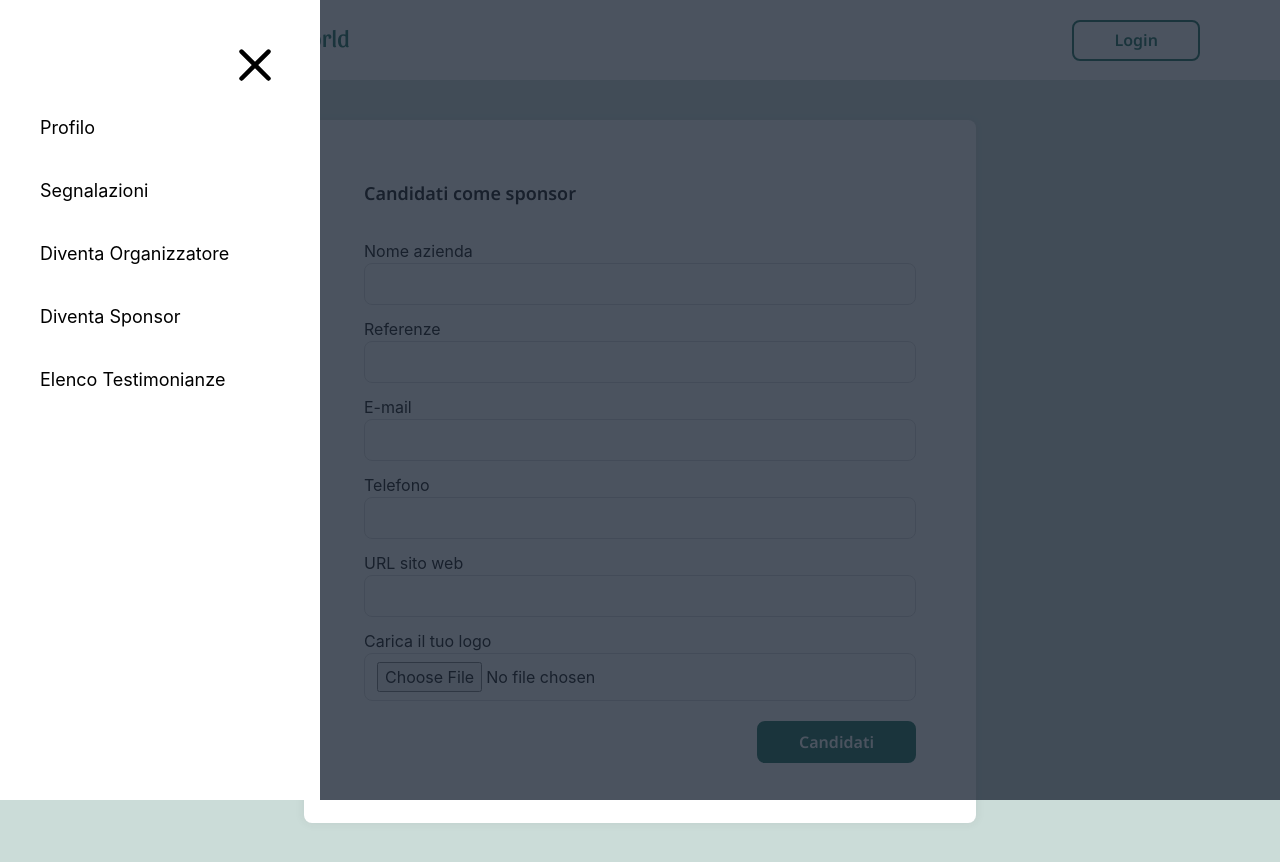
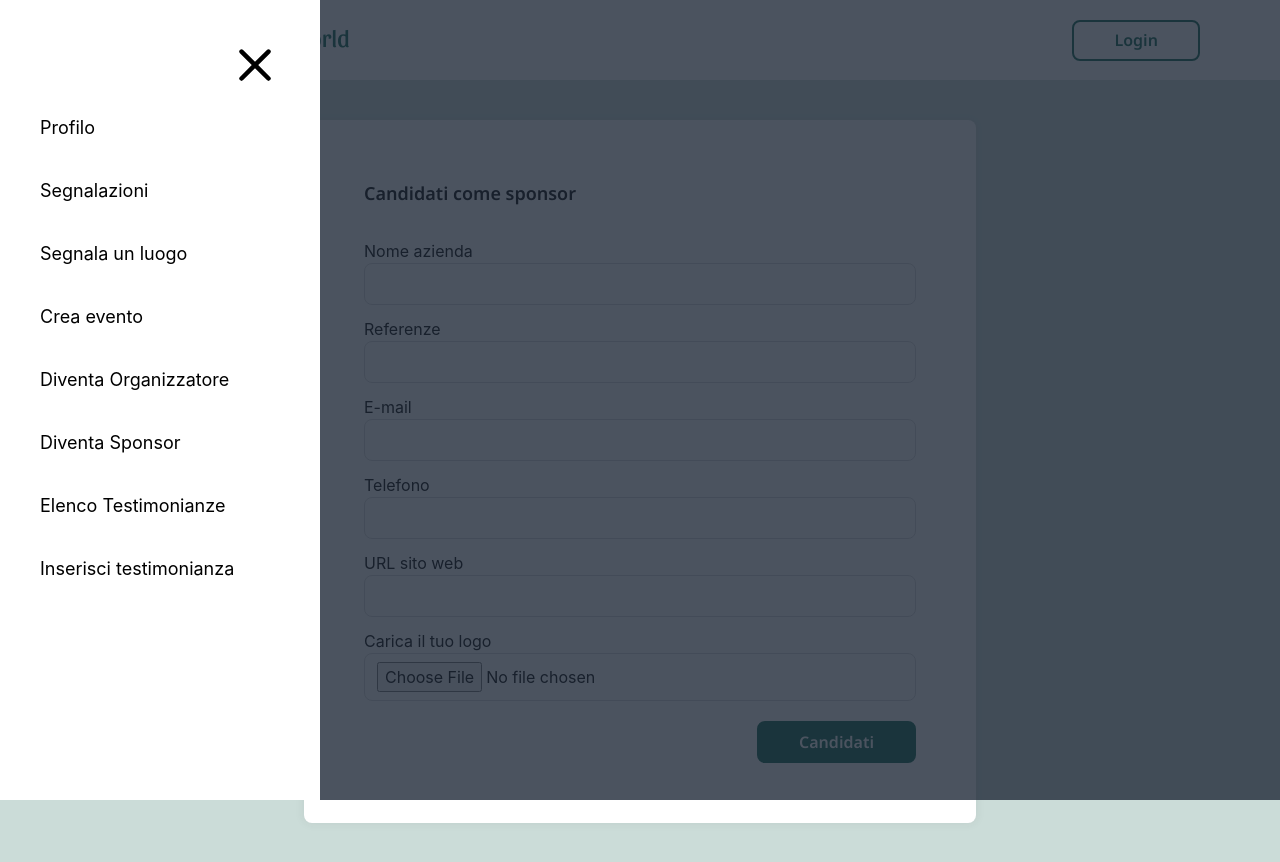
Before and after one commit to Ivanf1/greenworld-frontend, a React (Create React App) app: page /candidatura-sponsor in a window 1280 px wide. Both pictures are taken after a click on the element 108 px from the left and 40 px from the top of the page. Built offline with nearby package versions, Linux system fonts and the light colour scheme.

Commit message:
fix: side menu options

```diff
--- a/src/components/SideMenu.tsx
+++ b/src/components/SideMenu.tsx
@@ -57,8 +57,14 @@ const SideMenu = ({ open, onClose }: Props) => {
               <Link to="profilo" className="text-lg pl-10 py-3 " onClick={onClose}>
                 Profilo
               </Link>
-              <Link to="profilo" className="text-lg pl-10 py-3 " onClick={onClose}>
+              <Link to="segnalazioni" className="text-lg pl-10 py-3 " onClick={onClose}>
                 Segnalazioni
+              </Link>
+              <Link to="segnala" className="text-lg pl-10 py-3 " onClick={onClose}>
+                Segnala un luogo
+              </Link>
+              <Link to="crea-evento" className="text-lg pl-10 py-3 " onClick={onClose}>
+                Crea evento
               </Link>
               <Link to="profilo" className="text-lg pl-10 py-3 " onClick={onClose}>
                 Diventa Organizzatore
@@ -69,6 +75,9 @@ const SideMenu = ({ open, onClose }: Props) => {
               <Link to="testimonianze" className="text-lg pl-10 py-3 " onClick={onClose}>
                 Elenco Testimonianze
               </Link>
+              <Link to="testimonia" className="text-lg pl-10 py-3 " onClick={onClose}>
+                Inserisci testimonianza
+              </Link>
             </div>
           </motion.div>
         </div>
```
